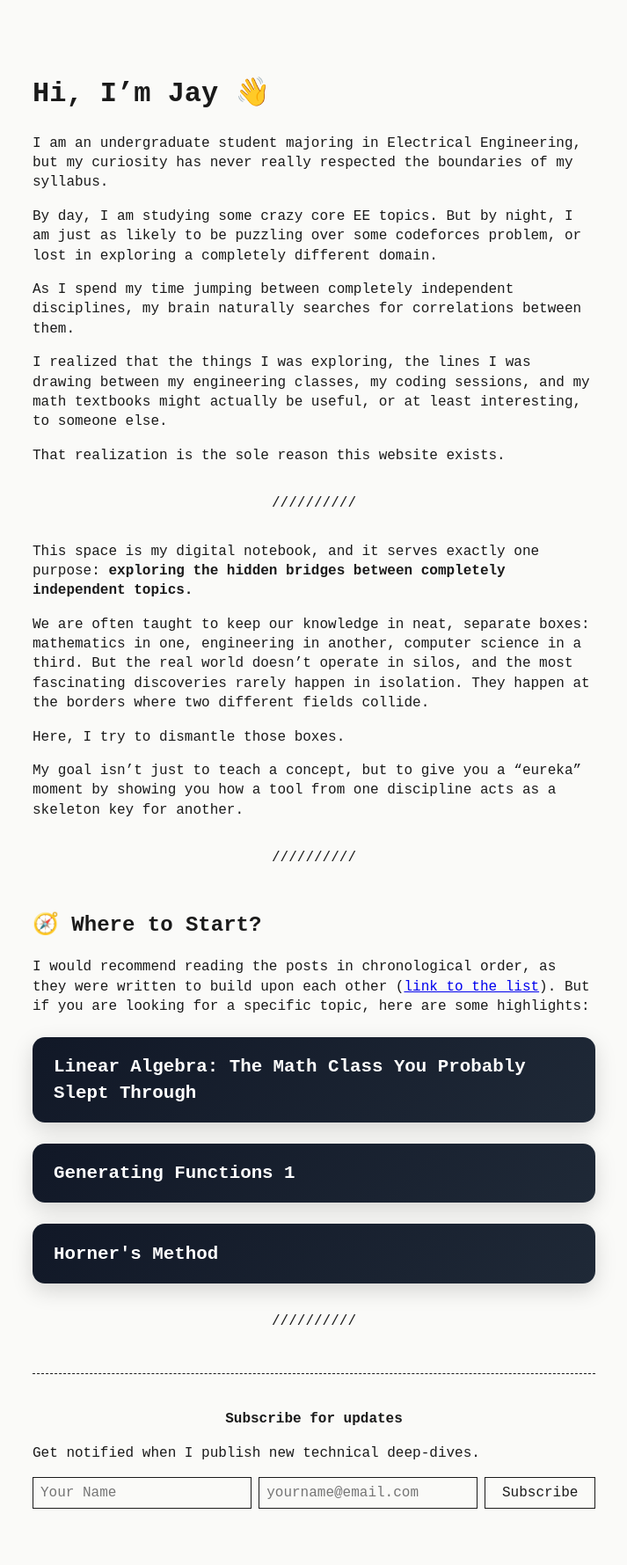
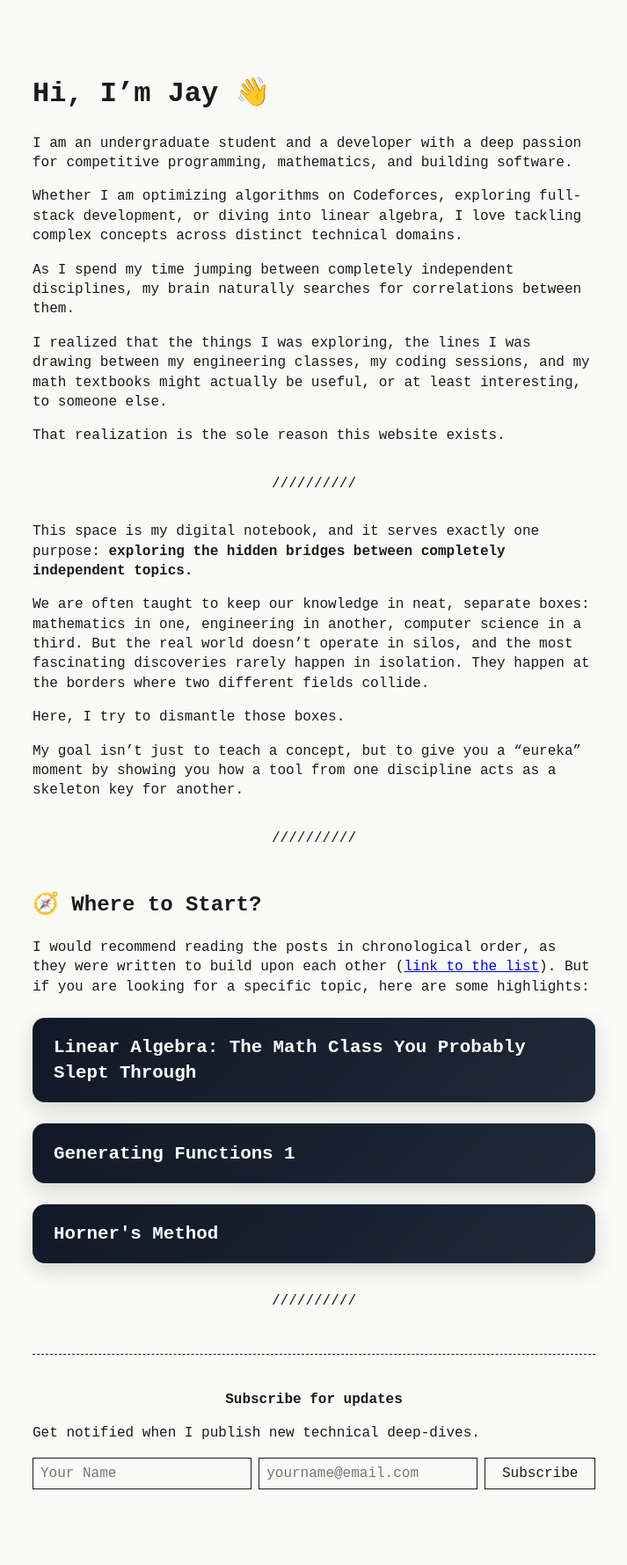
Before and after one commit to JayPatil9/JayPatil9.github.io, a Jekyll site: the page built from index.md, in a window 1280 px wide. Shown: the whole page at 88% size, without its empty margins (283-996 px from the left). Built offline with Jekyll 4.4.1, drawn with Linux system fonts in a browser that asks for light colours; after the commit the page ends 1757 px from its top, so only the background shows below that.

Commit message:
Rewrote index.md

```diff
--- a/index.md
+++ b/index.md
@@ -5,9 +5,9 @@ title: Home
 
 # Hi, I'm Jay 👋
 
-I am an undergraduate student majoring in Electrical Engineering, but my curiosity has never really respected the boundaries of my syllabus.
+I am an undergraduate student and a developer with a deep passion for competitive programming, mathematics, and building software.
 
-By day, I am studying some crazy core EE topics. But by night, I am just as likely to be puzzling over some codeforces problem, or lost in exploring a completely different domain.
+Whether I am optimizing algorithms on Codeforces, exploring full-stack development, or diving into linear algebra, I love tackling complex concepts across distinct technical domains.
 
 As I spend my time jumping between completely independent disciplines, my brain naturally searches for correlations between them.
 
```
